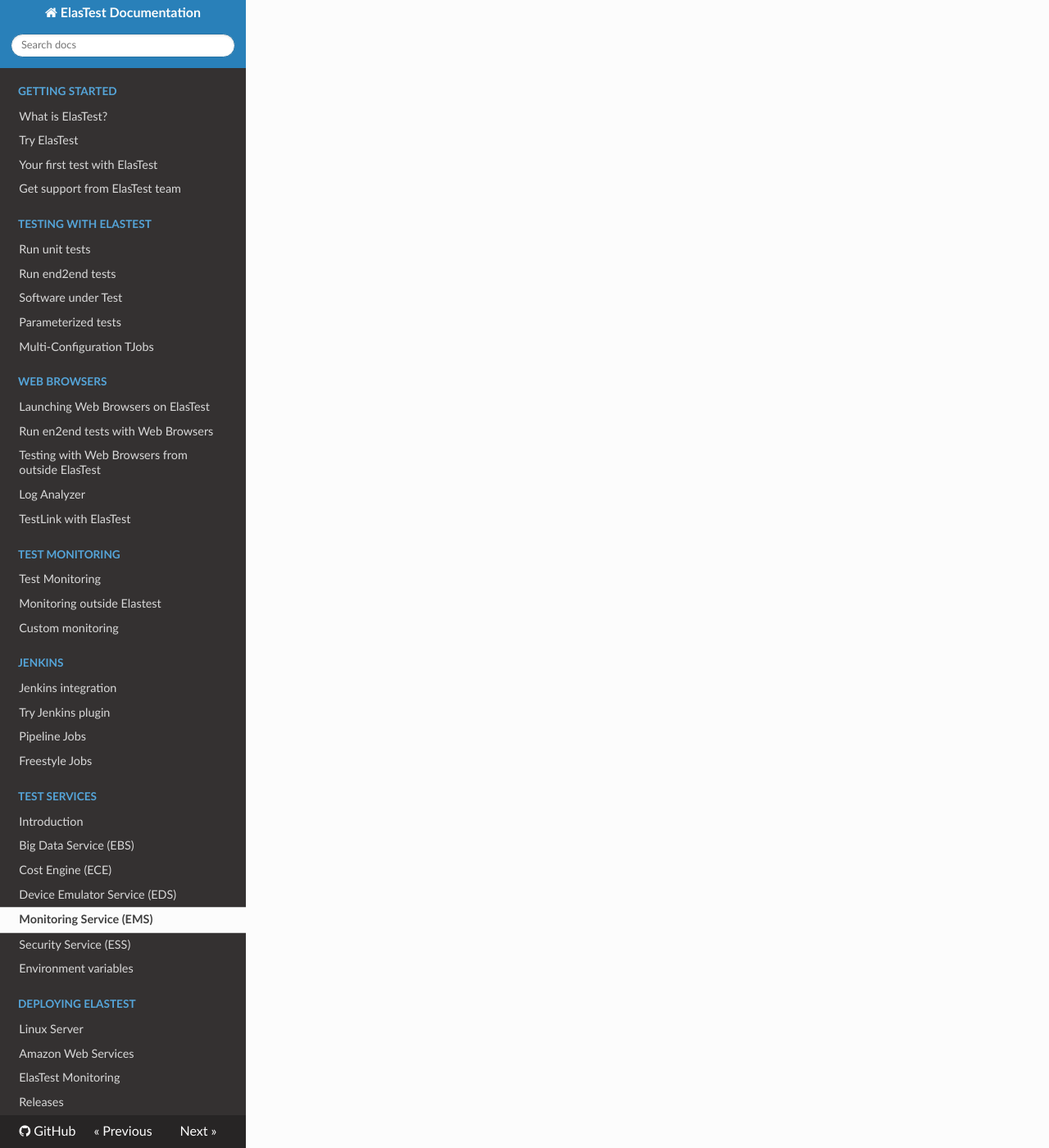
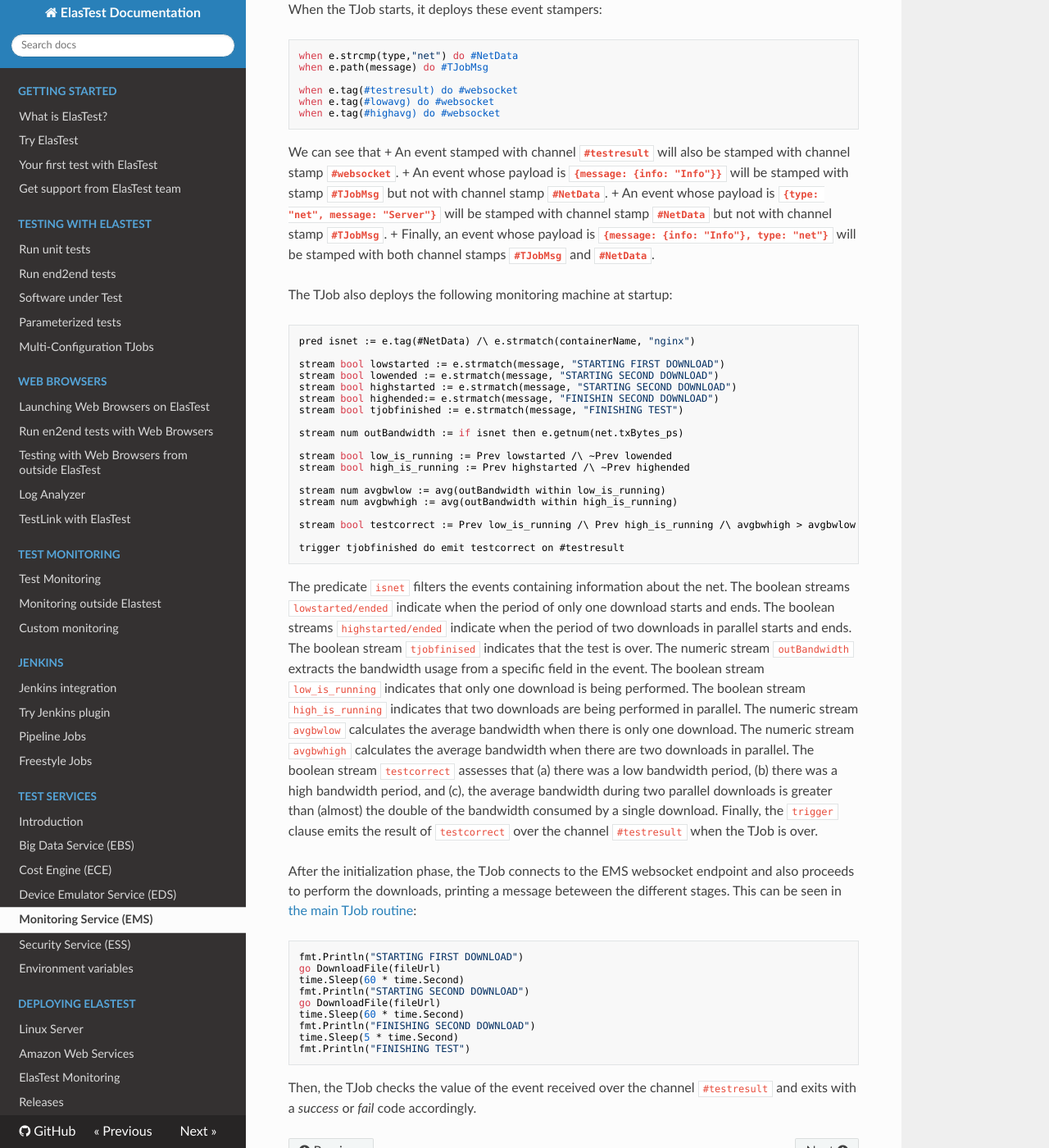
Before and after one commit to elastest/elastest.io-docs, an MkDocs documentation site: the page built from docs/test-services/ems.md, in a window 1280 px wide and 1400 px high, scrolled down 4299 px. Shown: the whole window at 82% size. Built offline with MkDocs 1.6.1, drawn with Linux system fonts in a browser that asks for light colours; nearby versions of some CDN libraries; old or Windows-style settings are respelled for this version of MkDocs; some of the changed text lies outside the part shown.

Commit message:
Finished example

````diff
--- a/docs/test-services/ems.md
+++ b/docs/test-services/ems.md
@@ -38,6 +38,7 @@
 3. Finally, outgoing events are stamped with further channels following the rules of the same Stampers.
 
 <h4 class="small-subtitle">Stampers</h4>
+
 Stampers are accessed through the endpoint **`${ET_EMS_LSBEATS_HOST}:8888/stamper`**.
 To deploy a new stamper, we need to execute a **`POST`** method to this endpoint, specifying the version of the language used. The only supported version as of today is **`tag0.1`**, which makes the URI **`${ET_EMS_LSBEATS_HOST}:8888/stamper/tag0.1`** the only valid endpoint to deploy stampers.
 
@@ -141,15 +142,102 @@
    An `AGGREGATION(s0 within s1)` computes an aggregation over the values of the stream `s0`, but only considering those values generated when stream `s1` evaluated to true.
    The different aggregations that can be computed are the average of the numerical values (`avg`), the sum of the numerical values (`sum`), and counting the events (`count`).
 
-<h5 class="small-subtitle">Example</h5>
+3. A **trigger** is a clause that specifies an action to be performed when a stream produces a true value.
+   A **trigger** is declared in the following way:
+   ```
+   trigger s1 do emit s2 on #ch
+   ```
+   In this case, whenever stream `s1` produces a value true, the value of `s2` will be emitted over the channel `#ch`.
 
-For example, if a Stamper is deployed with the following definition:
+<h3 class="holder-subtitle link-top">Example</h3>
+
+Suppose we have a webserver and want to assess that when a client is downloading a file and then a second one starts a download too, then the bandwidth consumption roughly doubles.
+
+The ElasTest infrastructure provides us the means to extract data from the server automatically, and we can use the EMS to organize and process this data according to our desired property.
+
+<h4 class="small-subtitle">The System Under Test</h4>
+
+For this example we will use a well-known webserver, nginx.
+The SuT configuration can be seen in the following image:
+<div class="docs-gallery inline-block">
+    <a data-fancybox="gallery-1" href="/docs/test-services/images/ems/sut.png"><img class="img-responsive img-wellcome" src="/docs/test-services/images/ems/sut.png"/></a>
+</div>
+
+The system under test is an ngninx application listening on port `80`, with a file called `sparse` of 500GB in its server root directory.
+
+<h4 class="small-subtitle">The TJob</h4>
+
+The TJob is a custom application whose source code can be found [here](https://github.com/elastest/elastest-monitoring-service/tree/master/e2e-test/tjob), and which has been deployed as a Docker image to Dockerhub at [imdeasoftware/e2etjob](https://hub.docker.com/r/imdeasoftware/e2etjob).
+The TJob configuration is the following:
+<div class="docs-gallery inline-block">
+    <a data-fancybox="gallery-1" href="/docs/test-services/images/ems/tjob1.png"><img class="img-responsive img-wellcome" src="/docs/test-services/images/ems/tjob1.png"/></a>
+</div>
+And, of course, we have to make sure that the EMS checkbox is checked:
+<div class="docs-gallery inline-block">
+    <a data-fancybox="gallery-1" href="/docs/test-services/images/ems/tjob2.png"><img class="img-responsive img-wellcome" src="/docs/test-services/images/ems/tjob2.png"/></a>
+</div>
+
+When the TJob starts, it deploys these event stampers:
 ```
-when e.strmatch(type,"net") do #NetData
-when e.path(message.info) do #TJobMsg
+when e.strcmp(type,"net") do #NetData
+when e.path(message) do #TJobMsg
+
 when e.tag(#testresult) do #websocket
+when e.tag(#lowavg) do #websocket
+when e.tag(#highavg) do #websocket
 ```
-Then, an event stamped with channel **`#testresult`** will also be stamped with channel stamp **`#websocket`**.
-An event whose payload is **`{message: {info: "Info"}}`** will be stamped with stamp **`#TJobMsg`** but not with channel stamp **`#NetData`**.
-An event whose payload is **`{type: "net", message: "Server"}`** will be stamped with channel stamp **`#NetData`** but not with channel stamp **`#TJobMsg`**.
-Finally, an event whose payload is **`{message: {info: "Info"}, type: "net"}`** will be stamped with both channel stamps **`#TJobMsg`** and **`#NetData`**.
+We can see that
++ An event stamped with channel **`#testresult`** will also be stamped with channel stamp **`#websocket`**.
++ An event whose payload is **`{message: {info: "Info"}}`** will be stamped with stamp **`#TJobMsg`** but not with channel stamp **`#NetData`**.
++ An event whose payload is **`{type: "net", message: "Server"}`** will be stamped with channel stamp **`#NetData`** but not with channel stamp **`#TJobMsg`**.
++ Finally, an event whose payload is **`{message: {info: "Info"}, type: "net"}`** will be stamped with both channel stamps **`#TJobMsg`** and **`#NetData`**.
+
+The TJob also deploys the following monitoring machine at startup:
+```
+pred isnet := e.tag(#NetData) /\ e.strmatch(containerName, "nginx")
+
+stream bool lowstarted := e.strmatch(message, "STARTING FIRST DOWNLOAD")
+stream bool lowended := e.strmatch(message, "STARTING SECOND DOWNLOAD")
+stream bool highstarted := e.strmatch(message, "STARTING SECOND DOWNLOAD")
+stream bool highended:= e.strmatch(message, "FINISHIN SECOND DOWNLOAD")
+stream bool tjobfinished := e.strmatch(message, "FINISHING TEST")
+
+stream num outBandwidth := if isnet then e.getnum(net.txBytes_ps)
+
+stream bool low_is_running := Prev lowstarted /\ ~Prev lowended
+stream bool high_is_running := Prev highstarted /\ ~Prev highended
+
+stream num avgbwlow := avg(outBandwidth within low_is_running)
+stream num avgbwhigh := avg(outBandwidth within high_is_running)
+
+stream bool testcorrect := Prev low_is_running /\ Prev high_is_running /\ avgbwhigh > avgbwlow * 1.8
+
+trigger tjobfinished do emit testcorrect on #testresult
+```
+The predicate `isnet` filters the events containing information about the net.
+The boolean streams `lowstarted/ended` indicate when the period of only one download starts and ends.
+The boolean streams `highstarted/ended` indicate when the period of two downloads in parallel starts and ends.
+The boolean stream `tjobfinised` indicates that the test is over.
+The numeric stream `outBandwidth` extracts the bandwidth usage from a specific field in the event.
+The boolean stream `low_is_running` indicates that only one download is being performed.
+The boolean stream `high_is_running` indicates that two downloads are being performed in parallel.
+The numeric stream `avgbwlow` calculates the average bandwidth when there is only one download.
+The numeric stream `avgbwhigh` calculates the average bandwidth when there are two downloads in parallel.
+The boolean stream `testcorrect` assesses that (a) there was a low bandwidth period, (b) there was a high bandwidth period, and (c), the average bandwidth during two parallel downloads is greater than (almost) the double of the bandwidth consumed by a single download.
+Finally, the `trigger` clause emits the result of `testcorrect` over the channel `#testresult` when the TJob is over.
+
+After the initialization phase, the TJob connects to the EMS websocket endpoint and also proceeds to perform the downloads, printing a message beteween the different stages.
+This can be seen in [the main TJob routine](https://github.com/elastest/elastest-monitoring-service/blob/master/e2e-test/tjob/main.go):
+```go
+fmt.Println("STARTING FIRST DOWNLOAD")
+go DownloadFile(fileUrl)
+time.Sleep(60 * time.Second)
+fmt.Println("STARTING SECOND DOWNLOAD")
+go DownloadFile(fileUrl)
+time.Sleep(60 * time.Second)
+fmt.Println("FINISHING SECOND DOWNLOAD")
+time.Sleep(5 * time.Second)
+fmt.Println("FINISHING TEST")
+```
+
+Then, the TJob checks the value of the event received over the channel `#testresult` and exits with a _success_ or _fail_ code accordingly.
````
Also changed, not shown: docs/test-services/images/ems/sut.png (added), docs/test-services/images/ems/tjob1.png (added), docs/test-services/images/ems/tjob2.png (added).
